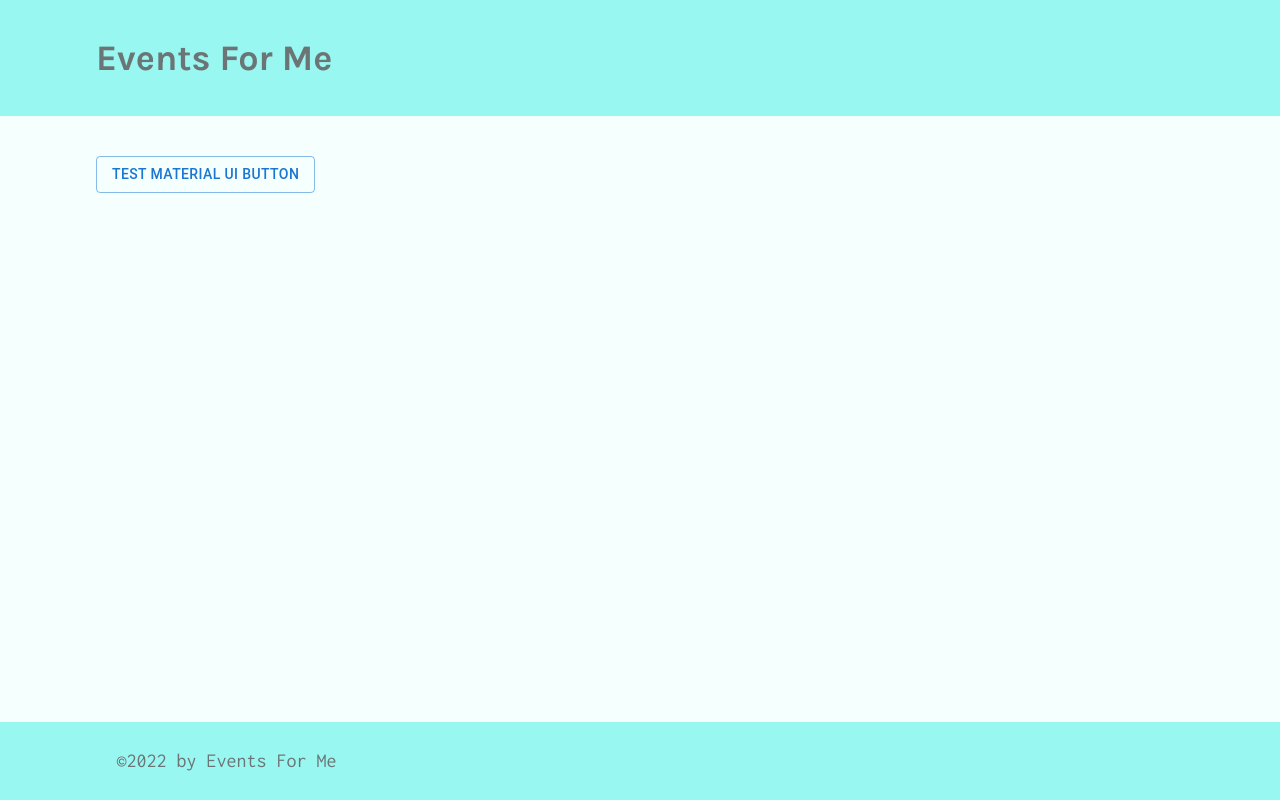
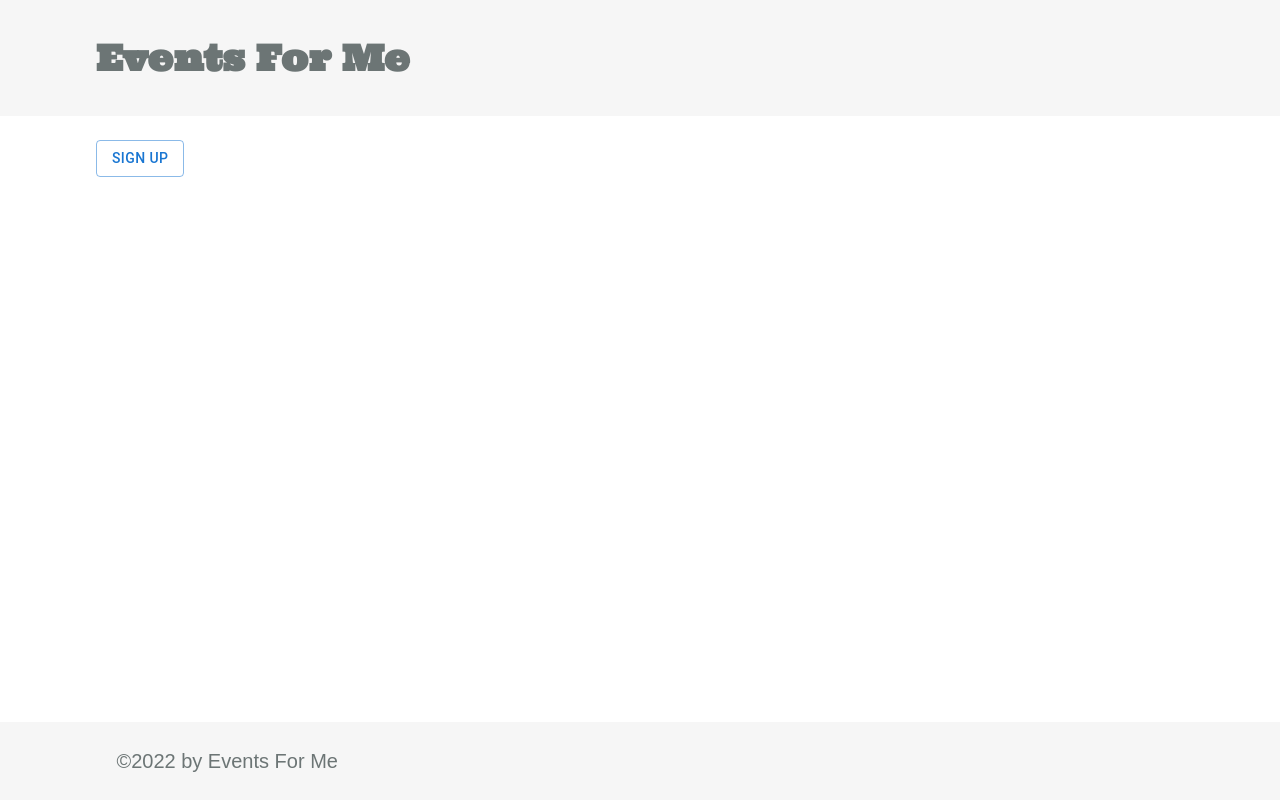
Before and after one commit to sivanagar/eventsForMe, a React (Create React App) app in the folder client/: page / in a window 1280 px wide. Built offline with nearby package versions, Linux system fonts and the light colour scheme.

Commit message:
add home styles, update colors on index.css, add Ultra font, add sign up buttonn and chand change file structur Home/Home.js etc.

```diff
--- a/client/src/App.js
+++ b/client/src/App.js
@@ -9,7 +9,7 @@ import {
 import Header from "./components/Header";
 import Footer from "./components/Footer";
 
-import Home from "./pages/Home";
+import Home from "./pages/Home/Home";
 
 //establish a new link to the GraphQL server
 const httpLink = createHttpLink({
--- a/client/src/index.css
+++ b/client/src/index.css
@@ -1,9 +1,14 @@
+@font-face {
+  font-family: 'Ultra';
+  src: local(Ultra-Regular),
+  url("./fonts/Ultra/Ultra-Regular.ttf") format("truetype");
+}
 :root {
-  --primary: #497573;
-  --secondary: #99f7f2;
-  --tertiary: #b2c2c1;
-  --quatrinary: #cadbda;
-  --light: #e1f5f4;
+  --primary: #3c3c3c;
+  --secondary: #f6f6f6;
+  --tertiary: #74b080;
+  --quatrinary: #67b75e;
+  --light: #ffffff;
   --dark: #6c7575;
   --error: rgb(228, 46, 1);
   --border-radius: 0.3rem;
@@ -26,12 +31,12 @@ body {
 body {
   margin: 0;
   padding: 0;
-  font-family: 'Inconsolata', monospace;
+  font-family: 'Arial', sans-serif;
   font-weight: 400;
   line-height: 1.5;
   font-size: 20px;
   color: var(--dark);
-  background-color: #f3fffee1;
+  background-color: #ffffffe1;
 }
 
 h1,
@@ -40,14 +45,16 @@ h3,
 h4,
 h5,
 h6 {
-  font-family: 'Karla', sans-serif;
+  font-family: 'Ariel', sans-serif;
   font-weight: 700;
   margin: 5px 0;
   line-height: 1.25;
 }
 
 h1 {
+  font-family: 'Ultra', serif;
   font-size: 2.25rem;
+
 }
 
 h2 {
--- a/client/src/pages/Home.js
+++ /dev/null
@@ -1,16 +0,0 @@
-import React from "react";
-import Button from "@mui/material/Button"
-
-const Home = () => {
-  return (
-    <main>
-      <div className="flex-row justify-space-between">
-        <div className="col-12 mb-3">{/* PRINT LIST */}</div>
-        <Button variant="outlined">Test Material UI Button</Button>
-
-      </div>
-    </main>
-  );
-};
-
-export default Home;
--- /dev/null
+++ b/client/src/pages/Home/Home.js
@@ -0,0 +1,12 @@
+import React from "react";
+import Button from "@mui/material/Button"
+
+const Home = () => {
+  return (
+    <div>
+        <Button variant="outlined">SIGN UP</Button>
+    </div>
+  );
+};
+
+export default Home;
```
Also changed, not shown: client/src/fonts/Ultra/Ultra-Regular.ttf (added), client/src/pages/Home/HomeStyles.js (added).
